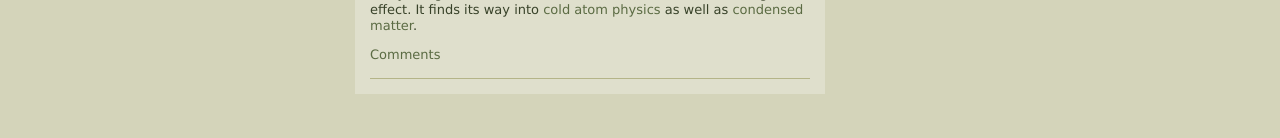
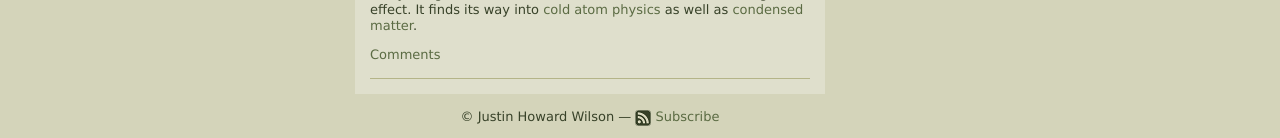
Before and after one commit to jhwilson/old-jhwilson.github.io, a Jekyll site: the page built from index.html, in a window 1280 px wide. Shown: the part 2023-2161 px from the top of the page. Built offline with Jekyll 4.4.1, drawn with Linux system fonts in a browser that asks for light colours; nearby versions of some CDN libraries; formulas are drawn with MathJax 3; the list of posts is cut into pages by our own code; comment, search, counter and statistics services are not loaded; before the commit the page ends 2132 px from its top, so only the background shows below that.

Commit message:
Feed-related things.

```diff
--- a/_layouts/default.html
+++ b/_layouts/default.html
@@ -19,6 +19,8 @@
   <!-- end CSS-->
 
   <script src="/js/libs/modernizr-2.0.6.min.js"></script>
+
+  <link href="/atom.xml" type="application/atom+xml" rel="alternate" title="Atom Feed">
 </head>
 
 <body>
@@ -61,7 +63,7 @@
     </div>
 
     <footer>
-
+        &copy; Justin Howard Wilson &mdash; <a href="/atom.xml"><img src="/img/feed.png"> Subscribe</a>
     </footer>
   </div> <!--! end of #container -->
 
--- a/atom.xml
+++ b/atom.xml
@@ -19,7 +19,10 @@ layout: nil
    <link href="{{ site.url }}{{ post.url }}"/>
    <updated>{{ post.date | date_to_xmlschema }}</updated>
    <id>{{ site.url }}{{ post.id }}</id>
-   <content type="html">{{ post.content | xml_escape }}</content>
+   <content type="html">
+     {{ post.content | xml_escape }}
+     {{"<p><em>Note: mathematical formulas may not appear correctly in your feed reader.  Click through to the original post to see them.</em></p>"|xml_escape }}
+   </content>
  </entry>
  {% endfor %}
 
--- a/css/style.css
+++ b/css/style.css
@@ -165,11 +165,19 @@ nav a {
 }
 
 img.displayed {
-    display: block;
-    margin-left: auto;
-    margin-right: auto }
+  display: block;
+  margin-left: auto;
+  margin-right: auto;
+}
 
-
+footer {
+  display: block;
+  float: right;
+  width: 440px;
+  margin-right: 215px;
+  padding: 0 15px 15px 15px;
+  text-align: center;
+}
 
 
 
```
Also changed, not shown: img/feed.png (added).
